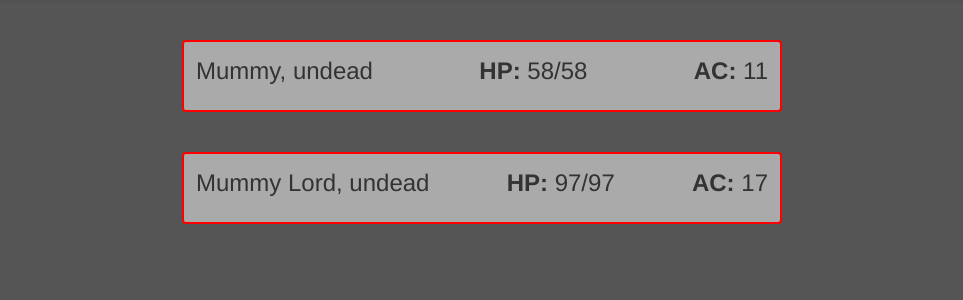
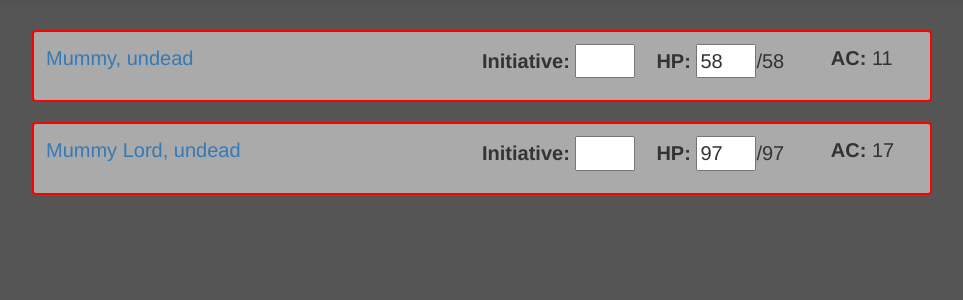
Before and after one commit to vandegu/encounter_tracker, a Django app: page /battle/encounter/8 in a window 1280 px wide. Shown: the part 53-353 px from the top of the page, without its empty margins (158-1121 px from the left). Run offline with Django 3.2, Linux system fonts and the light colour scheme; a user stored in the database is signed in; data comes from the database, SQL or seed files in the repository; both versions use the stored data as it was after the commit; some libraries are stand-ins or nearby versions.

Commit message:
Added dynamic initiative and health to encounters

```diff
--- a/battle/models.py
+++ b/battle/models.py
@@ -23,4 +23,5 @@
     currentHitPoints = models.IntegerField(null=True)
     maxHitPoits = models.IntegerField(null=True)
     ac = models.IntegerField(null=True)
+    init = models.IntegerField(null=True)
     encounter = models.ForeignKey(EncounterInstance,on_delete=models.CASCADE,null=True)
--- a/battle/templates/battle/battle_detail.html
+++ b/battle/templates/battle/battle_detail.html
@@ -7,8 +7,9 @@
 
     {% for a in encounterinstance.creatureinstance_set.all %}
       <div class="encounter-item">
-        <p>{{a.creature}}</p>
-        <p><strong>HP: </strong>{{a.currentHitPoints}}/{{a.creature.hitPoints}}</p>
+        <p><a href="{% url 'creature_detail'  a.creature.id %}" target="_blank">{{a.creature}}</a></p>
+        <p><strong>Initiative: </strong><input type='number' class='intTracker' name="ini-{{a.id}}" value={{a.init}} /></p>
+        <p><strong>HP: </strong><input type='number' class='intTracker' name="chp-{{a.id}}" value={{a.currentHitPoints}} />/{{a.creature.hitPoints}}</p>
         <p><strong>AC: </strong>{{a.ac}}</p>
       </div>
     {% endfor %}
@@ -16,6 +17,13 @@
 
   </div>
 
+  <script type="text/javascript">
+    $( function() {
+       $( "#encounter-container" ).sortable();
+       $( "#encounter-container" ).disableSelection();
+     } );
+  </script>
+
 
 
 
--- a/battle/views.py
+++ b/battle/views.py
@@ -47,15 +47,17 @@
 
         # Separate the creatures from the rest now...
         for item in list(request.POST.keys())[2:]:
-            creature_name = item.split('-')[0].replace('_',' ')
-            creature = Creature.objects.get(name=creature_name)
-            cr = CreatureInstance(creature=creature,
-                currentHitPoints = getattr(creature,'hitPoints'),
-                maxHitPoits = getattr(creature,'hitPoints'),
-                ac = getattr(creature, "armorClass"),
-                encounter = ei
-            )
-            cr.save()
+            for i in range(int(request.POST[item])):
+                creature_name = item.split('-')[0].replace('_',' ')
+                creature = Creature.objects.get(name=creature_name)
+                cr = CreatureInstance(creature=creature,
+                    currentHitPoints = getattr(creature,'hitPoints'),
+                    maxHitPoits = getattr(creature,'hitPoints'),
+                    ac = getattr(creature, "armorClass"),
+                    init = 0,
+                    encounter = ei
+                )
+                cr.save()
 
         # Create Encounter instance in the db.
 
--- a/codex/templates/codex/base_bootstrap.html
+++ b/codex/templates/codex/base_bootstrap.html
@@ -213,16 +213,20 @@
   div.encounter-item {
     border: 2px solid red;
     border-radius: 4px;
-    min-width: 600px;
+    min-width: 900px;
     background-color: rgba(256,256,256,.5);
-    margin: 20px;
+    margin: 10px;
     padding: 12px;
-    display: flex;
-    justify-content: space-between;
+    display: grid;
+    grid-template-columns: 5fr 2fr 2fr 1fr;
   }
 
   div.encounter-item p {
-    font-size: 24px;
+    font-size: 20px;
+  }
+
+  .intTracker {
+    width: 60px;
   }
 
 /* Home page */
```
Also changed, not shown: battle/migrations/0002_creatureinstance_init.py (added), db.sqlite3.
